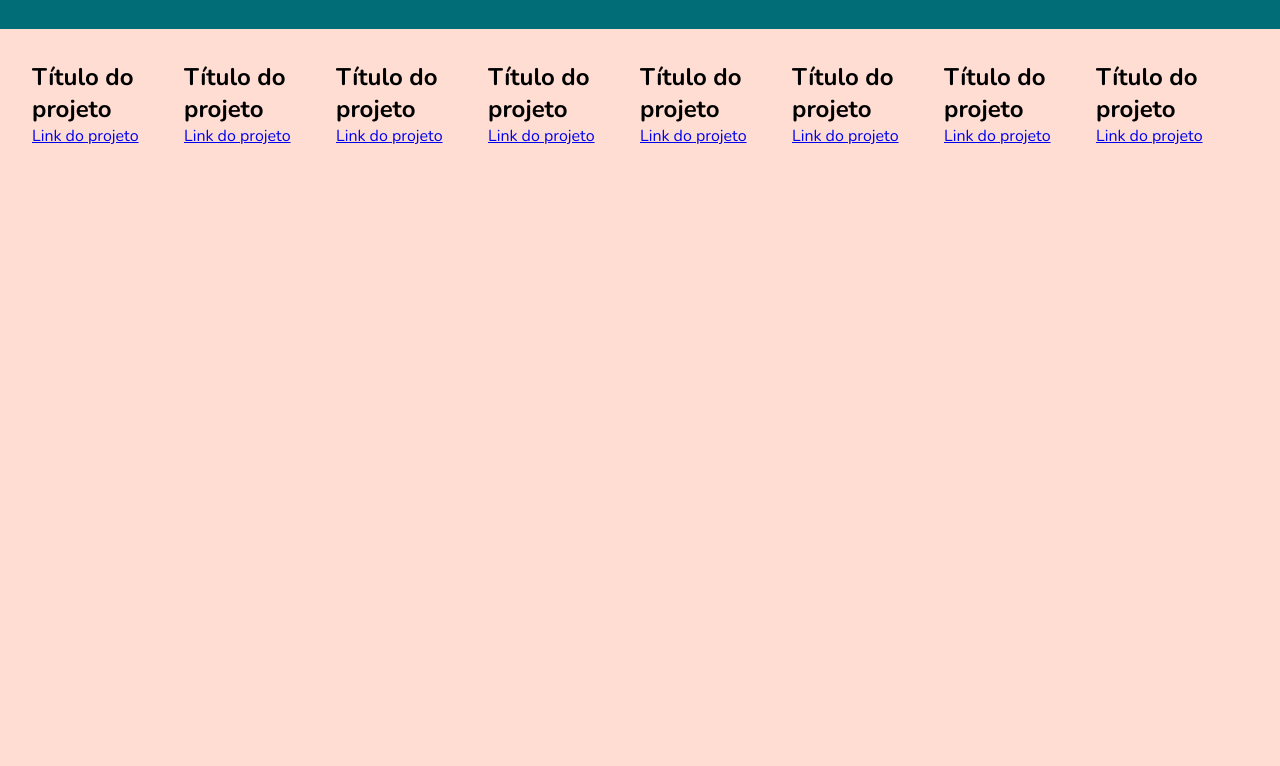
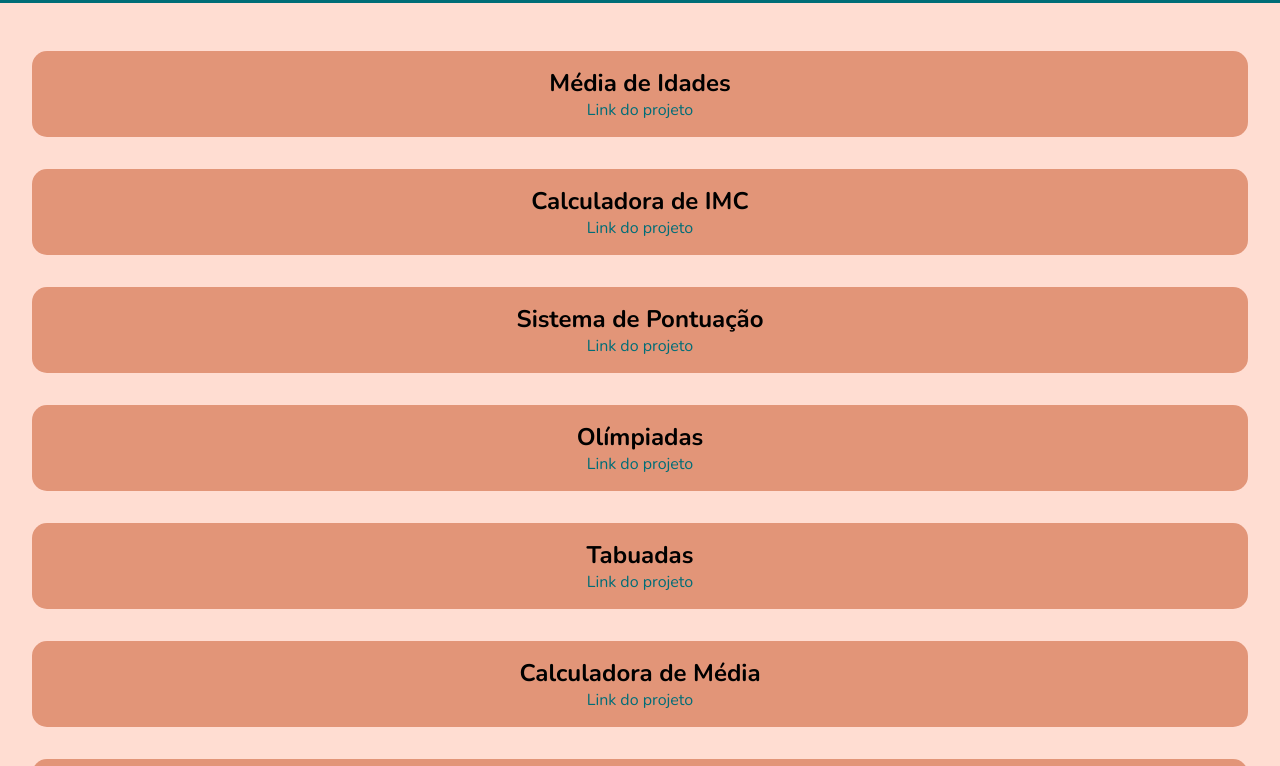
Before and after one commit to AdrielJovit/2024-2DS-html-Js, a plain HTML site: page index.html in a window 1280 px wide. Shown: the part 116-882 px from the top of the page. Before the commit the page ends 800 px from the top, so only its background shows below. Drawn offline with nearby package versions, Linux system fonts and the light colour scheme; a web font is replaced by a local one.

Commit message:
Add files via upload

```diff
--- a/index.html
+++ b/index.html
@@ -9,43 +9,45 @@
 <body>
     <header>
         <h1> Projetos do 2º ano de D.S. </h1>
-        <h3> feito por Adriel Jovita </h3>
     </header>
     <main>
         <section class="projetos">
             <div class="cartao">
-                <h2> Título do projeto </h2>
-                <a href="#"> Link do projeto </a>
+                <h2> Média de Idades </h2>
+                <a href="programa01.html"> Link do projeto </a>
             </div>
             <div class="cartao">
-                <h2> Título do projeto </h2>
-                <a href="#"> Link do projeto </a>
+                <h2> Calculadora de IMC </h2>
+                <a href="programa02.html"> Link do projeto </a>
             </div>
             <div class="cartao">
-                <h2> Título do projeto </h2>
-                <a href="#"> Link do projeto </a>
+                <h2> Sistema de Pontuação </h2>
+                <a href="programa03.html"> Link do projeto </a>
             </div>
             <div class="cartao">
-                <h2> Título do projeto </h2>
-                <a href="#"> Link do projeto </a>
+                <h2> Olímpiadas </h2>
+                <a href="programa05.html"> Link do projeto </a>
             </div>
             <div class="cartao">
-                <h2> Título do projeto </h2>
-                <a href="#"> Link do projeto </a>
+                <h2> Tabuadas </h2>
+                <a href="programa07.html"> Link do projeto </a>
             </div>
             <div class="cartao">
-                <h2> Título do projeto </h2>
-                <a href="#"> Link do projeto </a>
+                <h2> Calculadora de Média </h2>
+                <a href="programa08.html"> Link do projeto </a>
             </div>
             <div class="cartao">
-                <h2> Título do projeto </h2>
-                <a href="#"> Link do projeto </a>
+                <h2> Número Secreto </h2>
+                <a href="programa09.html"> Link do projeto </a>
             </div>
             <div class="cartao">
-                <h2> Título do projeto </h2>
+                <h2>  </h2>
                 <a href="#"> Link do projeto </a>
             </div>
         </section>
     </main>
+    <footer>
+        <h3> Feito por <a href="https://github.com/AdrielJovit"> Adriel Jovita </a></h3>
+    </footer>
 </body>
 </html>
--- a/style.css
+++ b/style.css
@@ -13,6 +13,7 @@
     --cor-fonte1: #edf6f9ff;
     --cor-fundo: #ffddd2ff;
     --cor-5: #e29578ff;
+    --cor-6: rgb(185, 124, 100);
     --cor-fonte2: #000000;
 }
 
@@ -21,7 +22,7 @@ body{
     font-family: var(--fonte-texto);
 }
 
-header{
+header, footer{
     background-color: var(--cor-cabecalho);
     text-align: center;
     padding: 2em;
@@ -36,4 +37,31 @@ header h1{
 .projetos{
     padding: 2em;
     display: flex;
+    flex-direction: column;
+    align-items: center;
 }
+
+.cartao{
+    text-align: center;
+    background-color: var(--cor-5);
+    width: 100%;
+    margin: 1em 0;
+    color: var(--cor-fonte2);
+    padding: 1em 0;
+    border-radius: 15px;
+}
+
+.cartao:hover{
+    background-color: var(--cor-6);
+    transition: 0.5s;
+}
+
+.cartao a{
+    text-decoration: none;
+    color: var(--cor-cabecalho);
+}
+
+footer a{
+    text-decoration: none;
+    color: var(--cor-5);
+}
```
